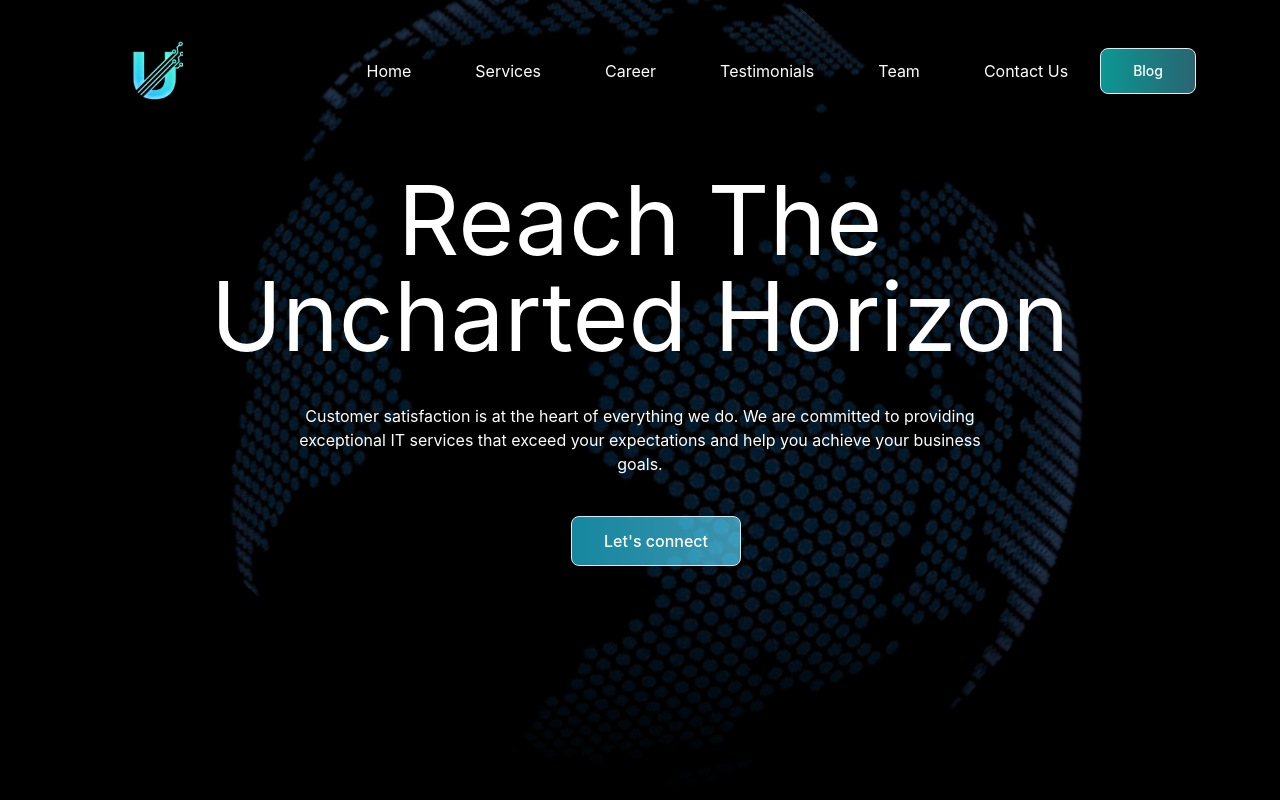
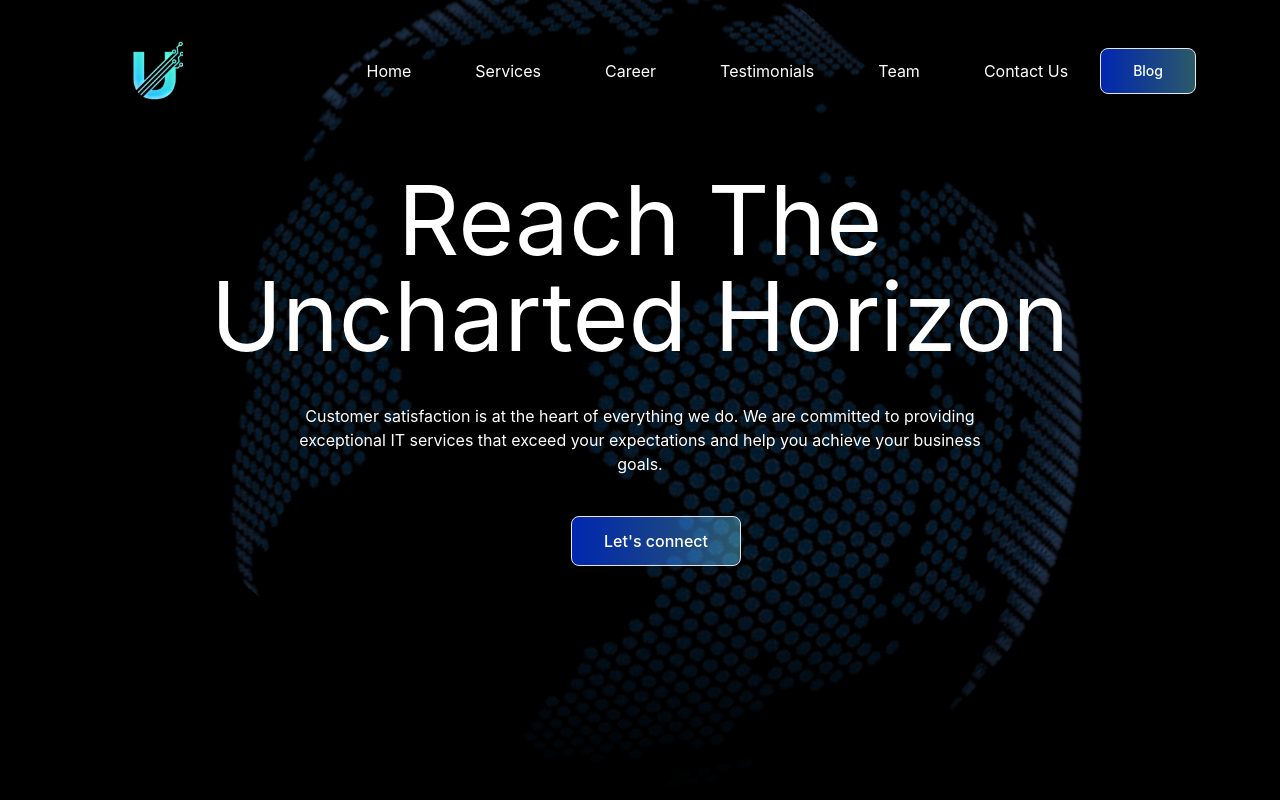
Before and after one commit to Upsurge-Tech/UpsurgeVite, a React (Vite) app in the folder upsurge/: page / in a window 1280 px wide. Shown: the top 800 px of the page. Built offline with nearby package versions, Linux system fonts and the light colour scheme.

Commit message:
home-layout

```diff
--- a/upsurge/src/components/home/home.jsx
+++ b/upsurge/src/components/home/index.jsx
@@ -50,7 +50,6 @@ const Home = () => {
   }, []);
 
   const links = [
-
     { name: "Home", to: "#home" },
     { name: "Services", to: "#services" },
     { name: "Career", to: "#career" },
@@ -70,9 +69,9 @@ const Home = () => {
   };
 
   return (
-    <section
+    <main
       id="home"
-      className="min-w-screen min-h-screen relative overflow-hidden bg-black"
+      className="min-w-screen h-[50em] relative overflow-hidden bg-black pb-[100px]"
     >
       <div className="absolute inset-0 z-0 overflow-hidden text-white">
         <div className="w-full h-full bg-[url('assets/heroMain.svg')] bg-cover bg-center animate-spin-slow"></div>
@@ -82,7 +81,7 @@ const Home = () => {
           ref={nav_item}
           className="w-full z-20 top-0 left-0 pt-5 text-secondary-text "
         >
-          <div className="max-w-screen-xl flex flex-wrap md:items-center md:justify-between justify-around mx-auto p-5 ml-4 md:ml-28 mr-8 md:mr-16">
+          <div className="max-w-screen-xl flex flex-wrap lg:items-center lg:justify-between justify-around mx-auto p-5 ml-4 lg:ml-28 mr-8 lg:mr-16">
             <a href="#home" className="flex items-center">
               <img
                 src={upsurge_logo}
@@ -92,11 +91,11 @@ const Home = () => {
               />
             </a>
 
-            <div className="flex md:hidden">
+            <div className="flex lg:hidden">
               <button
                 type="button"
                 onClick={toggleNavbar}
-                className="inline-flex items-center p-2 w-10 h-10 justify-center text-md border border-primary rounded-lg bg-black focus:outline-none focus:ring-1 focus:ring-[#0c9793]"
+                className="inline-flex items-center p-2 w-10 h-10 justify-center text-md border border-primary rounded-lg bg-black focus:outline-none focus:ring-1 bg-gradient-to-r from-[#0038FCB2] to-[#69DBFF68]"
               >
                 <span className="sr-only">Open main menu</span>
                 <svg
@@ -118,12 +117,12 @@ const Home = () => {
             </div>
 
             <div
-              className={`items-center justify-between w-full md:flex md:w-auto md:order-1 ${
+              className={`items-center justify-between w-full lg:flex lg:w-auto lg:order-1 ${
                 isOpen ? "block" : "hidden"
               }`}
               id="navbar-sticky"
             >
-              <ul className="flex flex-col p-4 md:p-0 mt-4 rounded-lg md:flex-row md:space-x-8 lg:space-x-16 md:mt-0 md:border-0 h-full">
+              <ul className="flex flex-col p-4 lg:p-0 mt-4 rounded-lg lg:flex-row lg:space-x-16 lg:mt-0 lg:border-0 h-full">
                 {links.map((link, index) => (
                   <li key={index}>
                     <a
@@ -133,12 +132,12 @@ const Home = () => {
                         active === link.name
                           ? "text-[#0c9793] font-semibold"
                           : "py-2"
-                      } relative block text-md pl-3 pr-4 transition duration-75 md:hover:bg-transparent md:hover:text-[#0c9793] md:p-0`}
+                      } relative block text-md pl-3 pr-4 transition duration-75 lg:hover:bg-transparent lg:hover:text-[#0c9793] lg:p-0`}
                       aria-current="page"
                     >
                       {link.name}
                       {active === link.name && (
-                        <span className=" absolute md:top-10 lg:top-12 left-0 w-full h-0 md:h-1 font-bold transition duration-150"></span>
+                        <span className=" absolute md:top-10 lg:top-12 left-0 w-full h-0 lg:h-1 font-bold transition duration-150"></span>
                       )}
                     </a>
                   </li>
@@ -148,7 +147,7 @@ const Home = () => {
               <a href="#contact">
                 <button
                   type="button"
-                  className="focus:ring-4 focus:outline-none focus:ring-blue-300 font-medium rounded-lg text-sm px-8 py-3 text-center border border-primary ml-4 md:ml-8 bg-gradient-to-r from-[#0c9793] to-[#296571] text-white"
+                  className="focus:ring-4 focus:outline-none focus:ring-blue-300 font-medium rounded-lg text-sm px-8 py-3 text-center border border-primary ml-4 md:ml-8 bg-gradient-to-r from-[#0038FCB2] to-[#69DBFF68] text-white"
                 >
                   Blog
                 </button>
@@ -174,7 +173,7 @@ const Home = () => {
             <a href="#contact">
               <button
                 type="button"
-                className="focus:ring-4 focus:outline-none  focus:ring-blue-300 font-medium rounded-lg text-md px-8 py-3 text-center border border-primary ml-4 md:ml-8 bg-gradient-to-r from-[#1FC2E5B2] to-[#58D7FFAD] text-white"
+                className="focus:ring-4 focus:outline-none  focus:ring-blue-300 font-medium rounded-lg text-md px-8 py-3 text-center border border-primary ml-4 md:ml-8 bg-gradient-to-r from-[#0038FCB2] to-[#69DBFF68] text-white"
               >
                 Let&#39;s connect
               </button>
@@ -188,7 +187,7 @@ const Home = () => {
         absolute bottom-0 left-0 right-0 h-[30vh]
         bg-gradient-to-b from-[transparent] to-[black]`}
       ></div>
-    </section>
+    </main>
   );
 };
 
```
Also changed, not shown: upsurge/src/App.jsx (+4 -5 lines).
